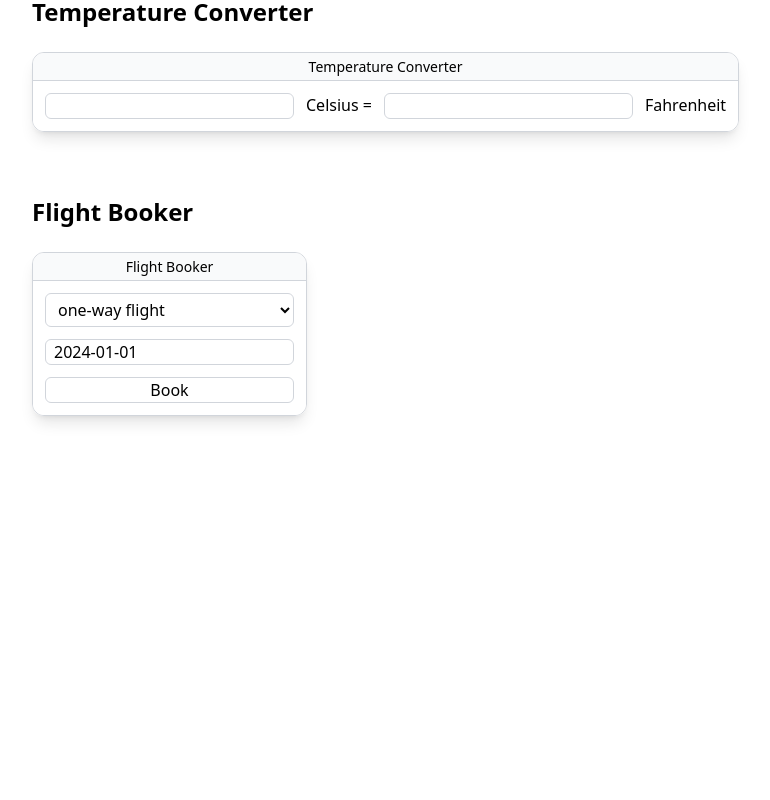
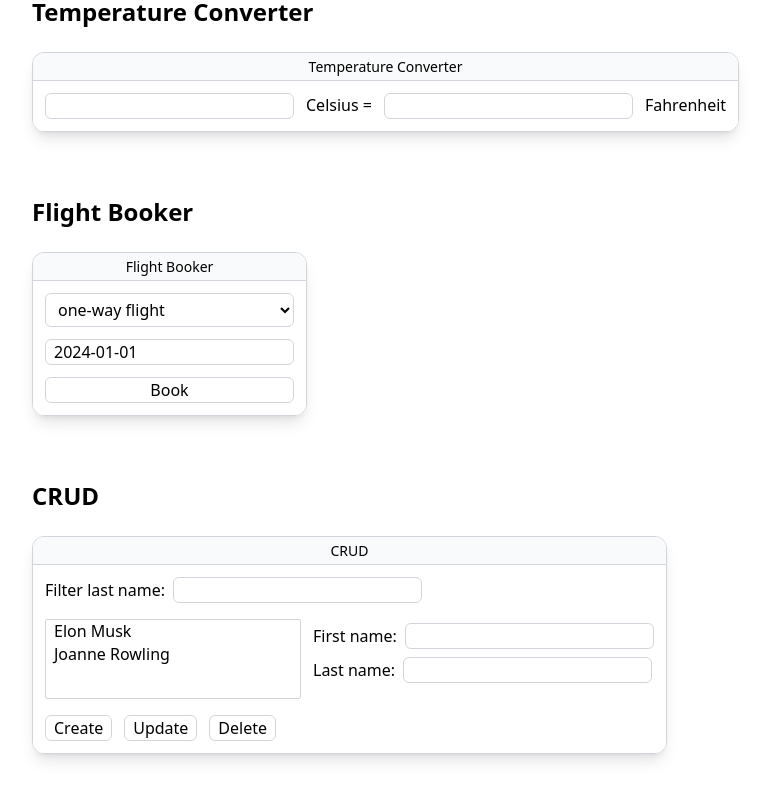
Before and after one commit to YaoweiZou/7guis-react, a React (Vite) app: page / in a window 1280 px wide. Shown: the part 352-1152 px from the top of the page, without its empty margins (118-888 px from the left). Before the commit the page ends 832 px from the top, so only its background shows below. Built offline with nearby package versions, Linux system fonts and the light colour scheme.

Commit message:
create CRUD

```diff
--- a/src/App.tsx
+++ b/src/App.tsx
@@ -2,6 +2,7 @@ import GUISection from "@/components/GUISection";
 import Counter from "@/components/guis/Counter";
 import FlightBooker from "@/components/guis/FlightBooker";
 import TemperatureConverter from "@/components/guis/TemperatureConverter";
+import CRUD from "./components/guis/CRUD";
 
 function App() {
   const guis = [
@@ -16,6 +17,10 @@ function App() {
     {
       title: "Flight Booker",
       component: FlightBooker
+    },
+    {
+      title: "CRUD",
+      component: CRUD
     }
   ];
 
--- /dev/null
+++ b/src/components/guis/CRUD/index.tsx
@@ -0,0 +1,92 @@
+import Button from "@/components/Button";
+import Input from "@/components/Input";
+import { ChangeEvent, useState } from "react";
+
+export default function CRUD() {
+  const [filterInput, setFilterInput] = useState("");
+  const [dataList, setDataList] = useState<
+    {
+      id: number;
+      firstName: string;
+      lastName: string;
+    }[]
+  >([
+    {
+      id: 0,
+      firstName: "Elon",
+      lastName: "Musk"
+    },
+    {
+      id: 1,
+      firstName: "Joanne",
+      lastName: "Rowling"
+    }
+  ]);
+  const [firstName, setFirstName] = useState("");
+  const [lastName, setLastName] = useState("");
+  const [selected, setSelected] = useState<number>();
+
+  function onSelectChange(e: ChangeEvent<HTMLSelectElement>) {
+    const selectedId = Number(e.target.value);
+    setSelected(selectedId);
+    const index = dataList.findIndex(data => data.id === selectedId);
+    const selectedData = dataList[index];
+    setFirstName(selectedData.firstName);
+    setLastName(selectedData.lastName);
+  }
+
+  function handleCreate() {
+    setDataList(dataList => [...dataList, { id: dataList.length, firstName, lastName }]);
+    setFirstName("");
+    setLastName("");
+  }
+
+  function handleUpdate() {
+    setDataList(dataList =>
+      dataList.map(data => (data.id === selected ? { ...data, firstName, lastName } : data))
+    );
+  }
+
+  function handleDelete() {
+    setDataList(dataList => dataList.filter(data => data.id !== selected));
+  }
+
+  return (
+    <div className="">
+      <div className="">
+        <span className="mr-2">Filter last name:</span>
+        <Input type="text" value={filterInput} onChange={e => setFilterInput(e.target.value)} />
+      </div>
+      <div className="my-4 flex flex-row gap-3">
+        <select
+          className="h-20 w-64 appearance-auto overflow-y-auto border border-solid border-gray-300"
+          size={2}
+          onChange={onSelectChange}
+        >
+          {dataList
+            .filter(data => data.lastName.toLowerCase().includes(filterInput.toLowerCase()))
+            .map(({ id, firstName, lastName }) => (
+              <option key={id} className="px-2" value={id}>
+                {firstName} {lastName}
+              </option>
+            ))}
+        </select>
+        <div>
+          <div className="py-1">
+            <span className="mr-2">First name:</span>
+            <Input type="text" value={firstName} onChange={e => setFirstName(e.target.value)} />
+          </div>
+          <div className="py-1">
+            <span className="mr-2">Last name:</span>
+            <Input type="text" value={lastName} onChange={e => setLastName(e.target.value)} />
+          </div>
+        </div>
+      </div>
+      <div className="flex flex-row gap-3">
+        <Button onClick={handleCreate}>Create</Button>
+        <Button onClick={handleUpdate}>Update</Button>
+        <Button onClick={handleDelete}>Delete</Button>
+      </div>
+    </div>
+  );
+}
```
